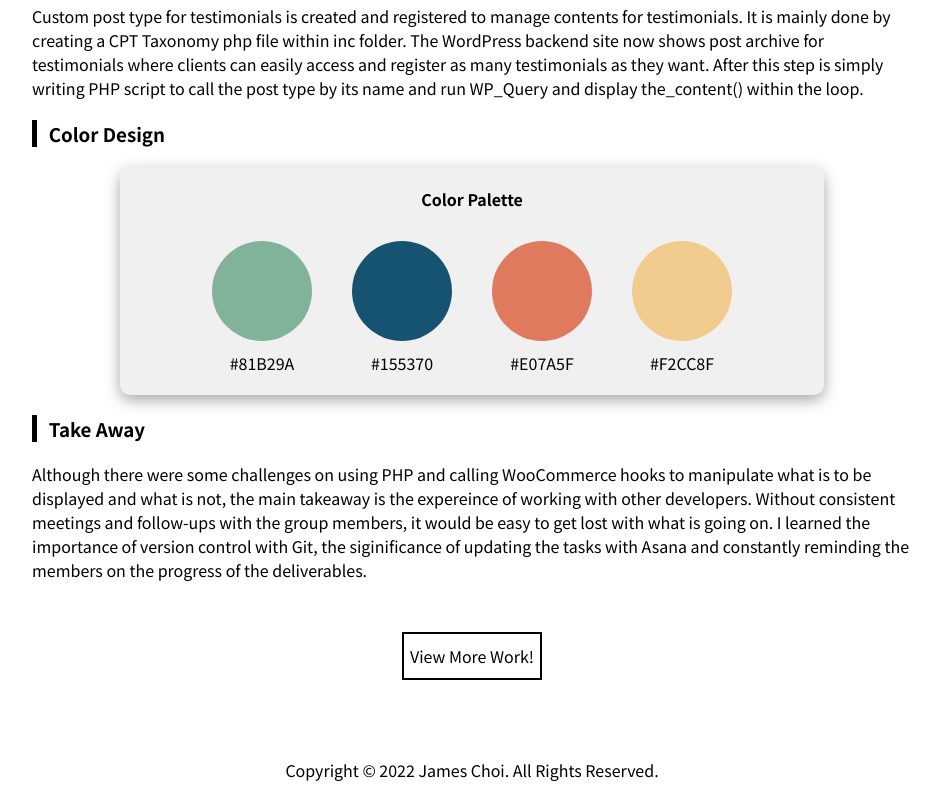
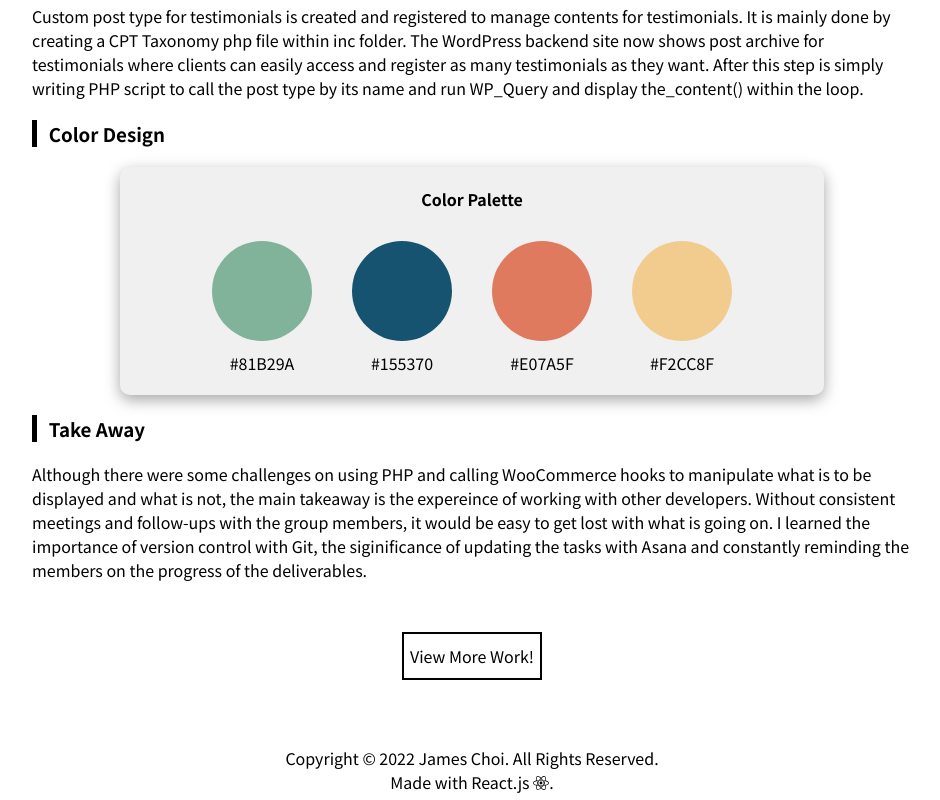
Before and after one commit to jamesjschoi/portfolio, a React app: page /works/0/honey-oat in a window 1280 px wide. Shown: the part 1500-2300 px from the top of the page, without its empty margins (168-1108 px from the left). Built offline with nearby package versions, Linux system fonts and the light colour scheme.

Commit message:
latest update commit

```diff
--- a/src/components/About.js
+++ b/src/components/About.js
@@ -65,7 +65,7 @@ function About() {
                 </div>
                 <div className='basic-info'>
                   <p className='info-title'>Education</p>
-                  <p className='info-info'>BCIT</p>
+                  <p className='info-info'>BCIT/ Ryerson</p>
                 </div>
               </div>
             </div>
--- a/src/components/Footer.js
+++ b/src/components/Footer.js
@@ -1,14 +1,25 @@
+import { FontAwesomeIcon } from '@fortawesome/react-fontawesome';
+import { faReact } from '@fortawesome/free-brands-svg-icons';
+
 function Footer() {
-    const getYear = () => {
-        const d = new Date();
-        return d.getFullYear();
-    }
+  const getYear = () => {
+    const d = new Date();
+    return d.getFullYear();
+  };
 
-    return(
-        <footer className="footer">
-            <p>Copyright &copy; {getYear()} James Choi. All Rights Reserved.</p>
-        </footer>
-    );
+  return (
+    <footer className='footer'>
+      <p>
+        Copyright &copy; {getYear()} James Choi. All Rights Reserved.
+        <br />
+        Made with React.js&nbsp;
+        <span>
+          <FontAwesomeIcon icon={faReact} />
+        </span>
+        .
+      </p>
+    </footer>
+  );
 }
 
 export default Footer;
--- a/src/components/Works.js
+++ b/src/components/Works.js
@@ -92,7 +92,7 @@ function Works() {
               </p>
               <p className='work-tags'>#WordPress #SCSS #PHP #WooCommerce </p>
               <div className='work-buttons'>
-                <a href='https://honeyoat.bcitwebdeveloper.ca/'>Live Site</a>
+                <a href='https://jschoi.ca/honeyoat'>Live Site</a>
                 <Link to='/works/0/honey-oat'>Development</Link>
               </div>
             </div>
--- a/src/styles/_footer.scss
+++ b/src/styles/_footer.scss
@@ -5,6 +5,10 @@
   align-items: center;
   width: 100%;
 
+  p:last-child {
+    text-align: center;
+  }
+
   @include mqs($navMobile) {
     margin-bottom: em(100);
     text-align: center;
```
